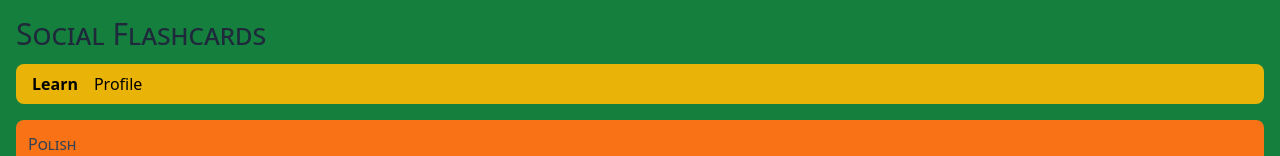
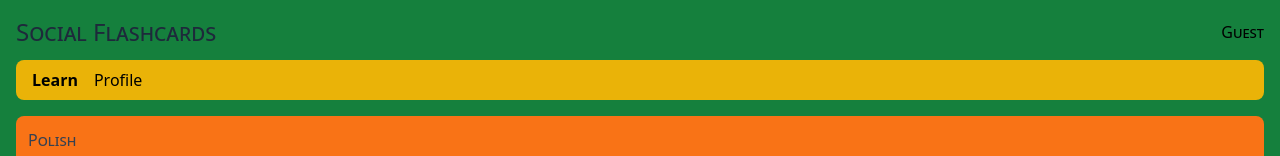
Before and after one commit to Underground-Learning-Club/soflash, a React (Vite) app: page /learn in a window 1280 px wide. Shown: the top 156 px of the page. Built offline with nearby package versions, Linux system fonts and the light colour scheme.

Commit message:
showing guest

```diff
--- a/src/components/Header.tsx
+++ b/src/components/Header.tsx
@@ -3,8 +3,13 @@ import { Nav } from "./Nav";
 export const Header = () => {
 	return (
 		<>
-			<h1 className="text-3xl mb-3 text-slate-800">Social Flashcards</h1>
-			<Nav/>
+			<div className="flex justify-between item">
+				<h1 className="text-2xl mb-3 text-slate-800">
+					Social Flashcards
+				</h1>
+				<p className="mt-1 smallcaps">Guest</p>
+			</div>
+			<Nav />
 		</>
 	);
 };
```
